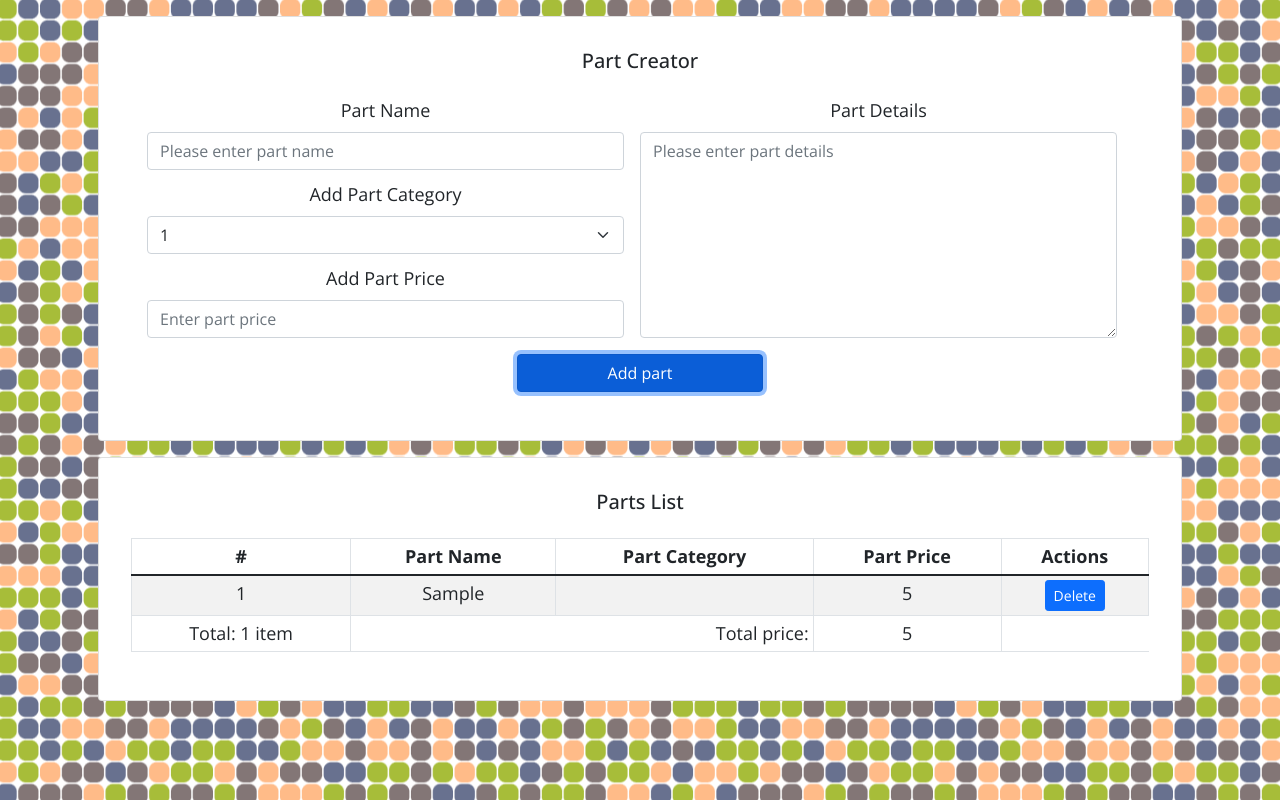
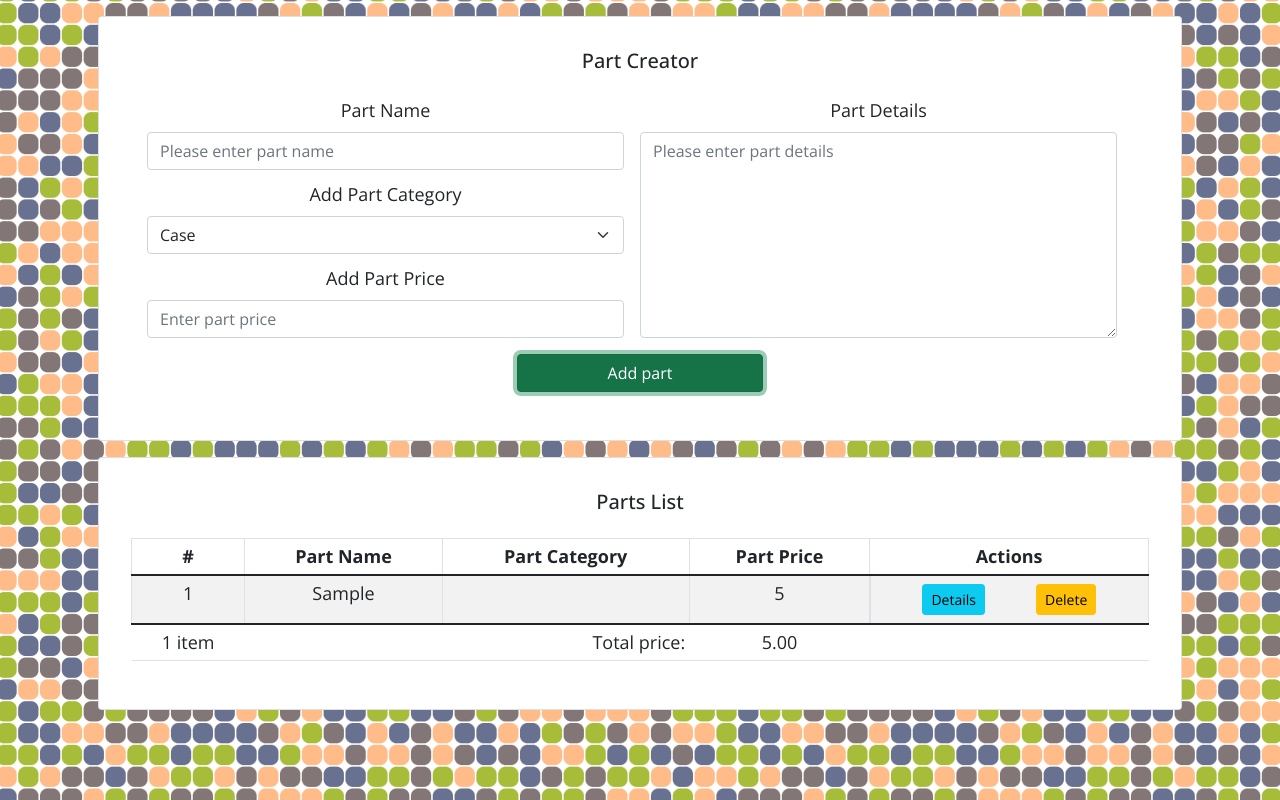
Before and after one commit to jacpolanski/pc-parts-calculator, a React (Create React App) app: page / in a window 1280 px wide. Both pictures are taken after typing "Sample", "5", "Sample" into the empty fields and a click on the button "Add part". Built offline with nearby package versions, Linux system fonts and the light colour scheme.

Commit message:
Added Details modal

```diff
--- a/src/components/PartsContext.js
+++ b/src/components/PartsContext.js
@@ -7,6 +7,19 @@ export function useParts() {
 }
 
 export function PartsProvider({ children }) {
+  const hardwareCategories = [
+    // "Add custom category",
+    "Case",
+    "Power supply",
+    "Motherboard",
+    "Expansion cards",
+    "Storage devices",
+    "Fixed media",
+    "Removable media",
+    "Input peripherals",
+    "Output peripherals",
+  ];
+
   const defPart = {
     formPartName: "",
     formPartCategory: "",
@@ -39,6 +52,7 @@ export function PartsProvider({ children }) {
     setParts,
     defPart,
     setWrite,
+    hardwareCategories,
     deletePart,
   };
   return (
--- a/src/components/PartsInput.js
+++ b/src/components/PartsInput.js
@@ -4,7 +4,7 @@ import uniqid from "uniqid";
 import { useParts } from "./PartsContext";
 
 function PartsInput() {
-  const { defPart, parts, setParts, setWrite } = useParts();
+  const { defPart, parts, setParts, setWrite, hardwareCategories } = useParts();
   const [formPart, setFormPart] = useState(defPart);
   const [error, setError] = useState(false);
 
@@ -72,9 +72,9 @@ function PartsInput() {
               value={formPart.formPartCategory}
               onChange={handleChange}
             >
-              <option>1</option>
-              <option>2</option>
-              <option>3</option>
+              {hardwareCategories.map((category) => (
+                <option key={uniqid()}>{category}</option>
+              ))}
             </Form.Select>
           </Form.Group>
 
@@ -82,6 +82,7 @@ function PartsInput() {
             <Form.Label>Add Part Price</Form.Label>
             <Form.Control
               type="number"
+              step="0.1"
               name="formPartPrice"
               value={formPart.formPartPrice}
               onChange={handleChange}
@@ -104,7 +105,12 @@ function PartsInput() {
         </Form.Group>
       </div>
 
-      <Button variant="primary" type="submit" className="w-25">
+      <Button
+        variant="primary"
+        type="submit"
+        variant="success"
+        className="w-25"
+      >
         Add part
       </Button>
     </Form>
--- a/src/components/PartsList.js
+++ b/src/components/PartsList.js
@@ -1,12 +1,26 @@
-import React, { useEffect } from "react";
+import React, { useState } from "react";
 import { useParts } from "./PartsContext";
-import { Button, Table } from "react-bootstrap";
+import { Button, Modal, Spinner, Table } from "react-bootstrap";
 
 function PartsList() {
-  const { deletePart, parts, setParts } = useParts();
+  const { deletePart, parts } = useParts();
+  const [show, setShow] = useState(false);
+  const [partForModal, setPartForModal] = useState();
 
-  if (parts === null || parts === undefined) return null;
+  const handleShow = (id) => {
+    const partForModal = parts.filter((part) => part.id === id);
+    partForModal && setPartForModal(partForModal);
+    setShow(true);
+  };
+
+  if (parts === null || parts === undefined)
     return (
+      <Spinner animation="border" role="status">
+        <span className="visually-hidden">Loading...</span>
+      </Spinner>
+    );
+  return (
+    <>
       <Table
         striped
         bordered
@@ -31,29 +45,62 @@ function PartsList() {
               <td>{part.formPartName}</td>
               <td>{part.formPartCategory}</td>
               <td>{part.formPartPrice}</td>
-            <td>
-              <Button size="sm" onClick={() => deletePart(part.id)}>
+              <td className="d-flex flex-wrap justify-content-center justify-content-lg-evenly align-items-center">
+                <Button
+                  size="sm"
+                  variant="info"
+                  className="m-1"
+                  onClick={(e) => handleShow(part.id)}
+                >
+                  Details
+                </Button>
+                <Button
+                  size="sm"
+                  variant="warning"
+                  className="m-1"
+                  onClick={() => deletePart(part.id)}
+                >
                   Delete
                 </Button>
               </td>
             </tr>
           ))}
+        </tbody>
+        <tfoot>
           <tr>
-          <td>
-            Total: {parts.length} {parts.length === 1 ? "item" : "items"}
+            <td className="border-0">
+              {parts.length} {parts.length === 1 ? "item" : "items"}
             </td>
-          <td colSpan={2} className="text-end">
+            <td colSpan={2} className="text-end border-0">
               Total price:
             </td>
-          <td>
-            {parts.reduce(
-              (agg, part) => parseFloat(part.formPartPrice) + agg,
-              0
-            )}
+            <td className="border-0">
+              {parts
+                .reduce((agg, part) => parseFloat(part.formPartPrice) + agg, 0)
+                .toFixed(2)}
             </td>
           </tr>
-      </tbody>
+        </tfoot>
       </Table>
+      {show && (
+        <Modal show={show} fullscreen="md-down" onHide={() => setShow(false)}>
+          <Modal.Header closeButton>
+            <Modal.Title>{partForModal[0].formPartName}</Modal.Title>
+          </Modal.Header>
+          <Modal.Body>
+            <p>
+              <strong>Part category:</strong> {partForModal[0].formPartCategory}
+            </p>
+            <p>
+              <strong>Description:</strong> {partForModal[0].formPartDetails}
+            </p>
+            <p>
+              <strong>Price:</strong> {partForModal[0].formPartPrice}
+            </p>
+          </Modal.Body>
+        </Modal>
+      )}
+    </>
   );
 }
 
```
Lines whose indentation alone changed are shown as unchanged.
